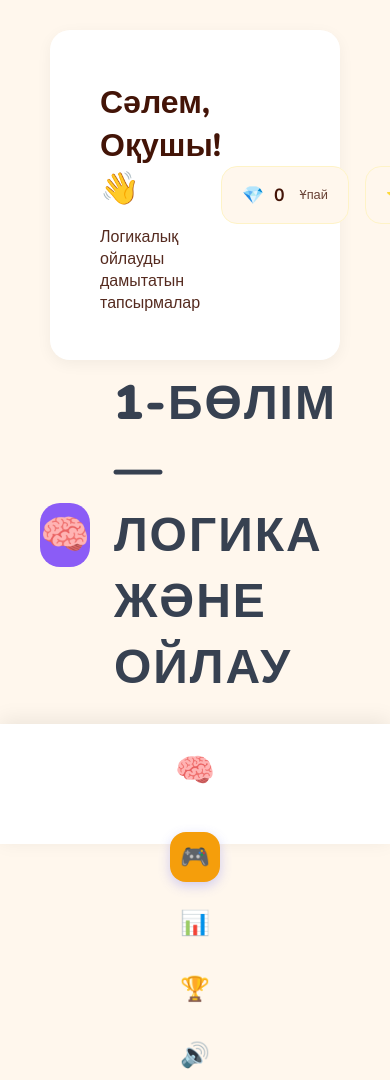
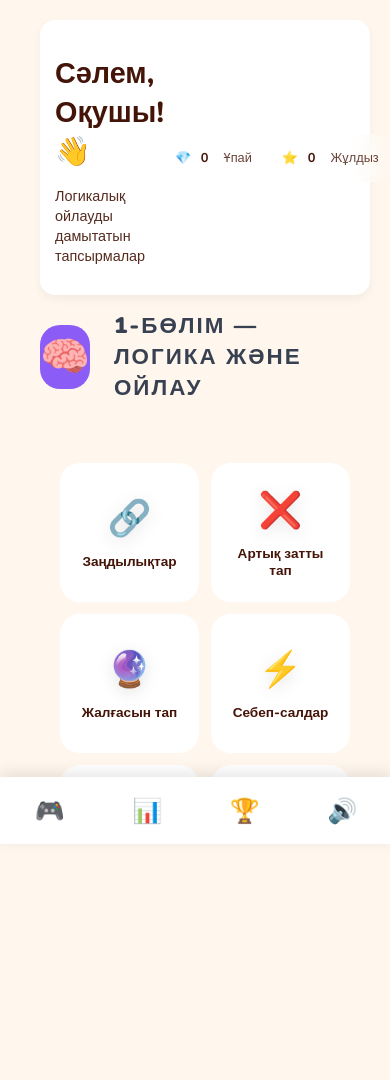
Before and after one commit to aesdrftyguh/zerdelogic.github.com, a plain HTML site: page index.html in a window 390 px wide. After the commit the page ends 844 px from the top, so only its background shows below. Drawn offline with nearby package versions, Linux system fonts and the light colour scheme.

Commit message:
Update style.css

```diff
--- a/style.css
+++ b/style.css
@@ -648,86 +648,97 @@ body {
     gap: 20px;
 }
 
-/* --- MOBILE OPTIMIZATION (CLEAN & BRIGHT) --- */
+
+/* --- BULLETPROOF MOBILE --- */
 @media screen and (max-width: 768px) {
+    :root { color-scheme: light !important; }
     body, #app {
         background: #fff7ed !important;
         flex-direction: column-reverse !important;
+        width: 100% !important;
+        height: 100vh !important;
+        margin: 0 !important;
+        padding: 0 !important;
+        overflow: hidden !important;
+        display: flex !important;
     }
 
     .sidebar {
+        position: fixed !important;
+        bottom: 0 !important;
+        left: 0 !important;
+        width: 100% !important;
+        height: 65px !important;
         background: #ffffff !important;
-        box-shadow: 0 -4px 20px rgba(0,0,0,0.08) !important;
-        height: 70px !important;
+        display: flex !important;
+        flex-direction: row !important;
+        justify-content: space-around !important;
+        align-items: center !important;
+        z-index: 9999 !important;
+        box-shadow: 0 -4px 15px rgba(0,0,0,0.1) !important;
+        padding: 0 !important;
+        top: auto !important;
+    }
+
+    .sidebar-logo { display: none !important; }
+    .nav-menu {
+        display: flex !important;
+        flex-direction: row !important;
+        width: 100% !important;
+        height: 100% !important;
+        justify-content: space-around !important;
+        align-items: center !important;
+        gap: 0 !important;
+    }
+    .nav-item {
+        width: 25% !important;
+        height: 100% !important;
+        font-size: 1.5rem !important;
+        background: transparent !important;
+        border: none !important;
+        box-shadow: none !important;
     }
 
     .main-content {
-        height: calc(100vh - 70px) !important;
+        width: 100% !important;
+        height: calc(100vh - 65px) !important;
+        overflow-y: auto !important;
         background: #fff7ed !important;
+        padding: 10px !important;
+        display: block !important;
     }
 
+    /* Headings Scale */
+    .hero-banner h1 { font-size: 1.8rem !important; }
+    .hero-banner p { font-size: 0.9rem !important; }
+    .section-title { font-size: 1.4rem !important; }
+
     .hero-banner {
+        padding: 15px !important;
         background: #ffffff !important;
-        border-radius: 20px !important;
-        box-shadow: 0 4px 15px rgba(0,0,0,0.05) !important;
         color: #431407 !important;
-        margin: 10px !important;
+        border-radius: 15px !important;
+        margin-bottom: 15px !important;
+        box-shadow: 0 4px 10px rgba(0,0,0,0.05) !important;
     }
 
-    .stat-badge {
-        background: #fff7ed !important;
-        color: #431407 !important;
-        border: 1px solid #fef3c7 !important;
+    .user-stats-row { gap: 8px !important; }
+    .stat-badge { padding: 5px 10px !important; font-size: 0.8rem !important; }
+
+    .grid-container {
+        grid-template-columns: repeat(2, 1fr) !important;
+        gap: 12px !important;
     }
 
-    /* Game Layout Fixes */
-    .task-container {
-        padding: 5px !important;
-        background: #fff7ed !important;
+    .category-card {
+        padding: 15px !important;
     }
+    .card-icon { font-size: 2.2rem !important; }
+    .card-title { font-size: 0.85rem !important; }
 
+    /* Game Stage Fix */
     .game-stage {
         padding: 5px !important;
-        display: flex !important;
-        justify-content: center !important;
-        align-items: center !important;
-    }
-
-    /* Sorting Game Specifics */
-    .sorting-zones {
-        gap: 8px !important;
-        margin-top: 5px !important;
-        transform: scale(0.85) !important; /* Scale down to fit */
-    }
-
-    .drop-zone {
-        width: 120px !important;
-        height: 160px !important;
-        padding: 10px !important;
-    }
-
-    .sorting-items {
-        margin-top: 10px !important;
-        padding: 10px !important;
-        gap: 10px !important;
-    }
-
-    .draggable-item {
-        width: 55px !important;
-        height: 55px !important;
-        font-size: 2rem !important;
-    }
-
-    /* Mascot Fix */
-    .mascot-helper {
-        bottom: 80px !important;
-        left: 10px !important;
-        transform: scale(0.8) !important;
-        opacity: 0.9 !important;
-    }
-
-    .bubble {
-        width: 100px !important;
-        font-size: 0.65rem !important;
+        transform: scale(0.9) !important;
     }
 }
```
